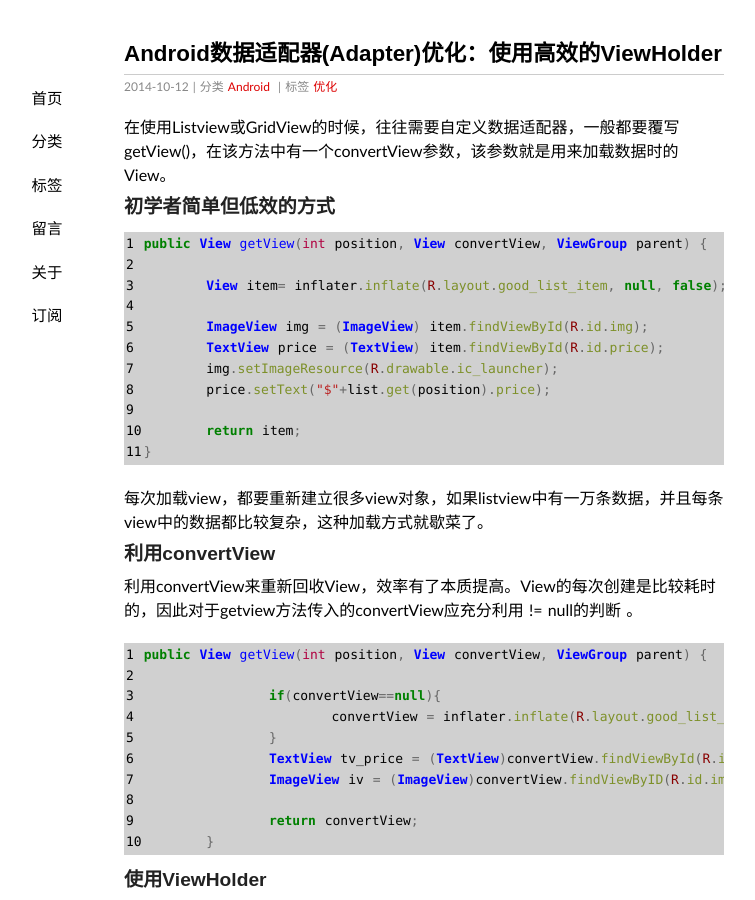
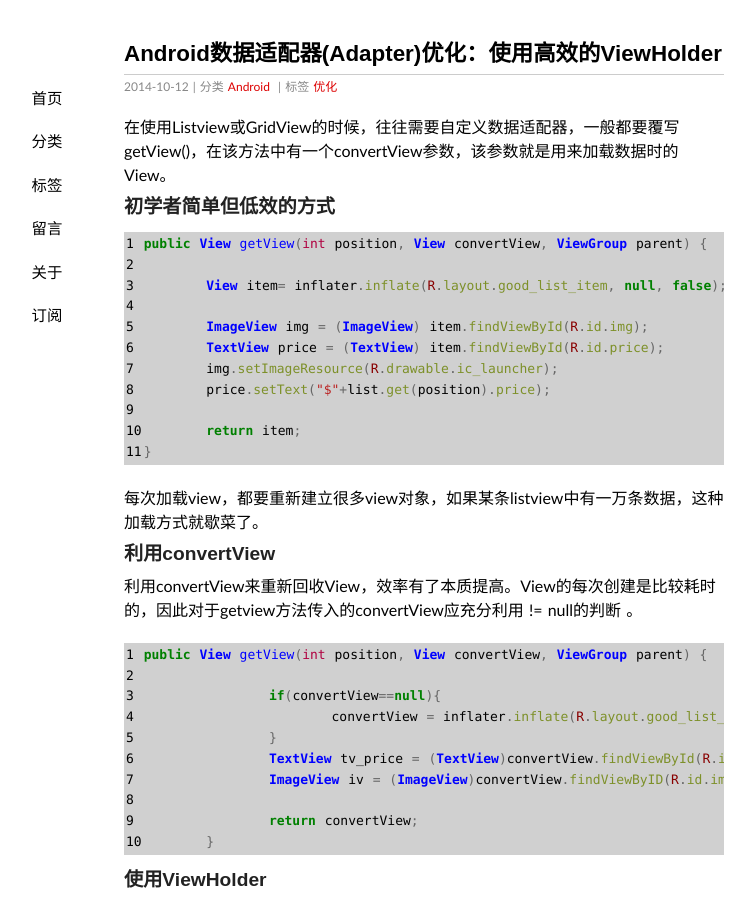
Before and after one commit to JefferyWong/stackvoid.github.io, a Jekyll site: the page built from _posts/2014-10-12-using-adapter-in-efficiency-way.md, in a window 1280 px wide and 900 px high. Shown: the whole window, without its empty margins (216-971 px from the left). Built offline with Jekyll 4.4.1, drawn with Linux system fonts in a browser that asks for light colours; some web fonts are replaced; Markdown is read by kramdown in place of the engine named in the settings; comment, search, counter and statistics services are not loaded.

Commit message:
Update 2014-10-12-using-adapter-in-efficiency-way.md

```diff
--- a/_posts/2014-10-12-using-adapter-in-efficiency-way.md
+++ b/_posts/2014-10-12-using-adapter-in-efficiency-way.md
@@ -23,7 +23,7 @@ public View getView(int position, View convertView, ViewGroup parent) {
 }
 {%endhighlight%}
 
-每次加载view，都要重新建立很多view对象，如果listview中有一万条数据，并且每条view中的数据都比较复杂，这种加载方式就歇菜了。
+每次加载view，都要重新建立很多view对象，如果某条listview中有一万条数据，这种加载方式就歇菜了。
 
 ###利用convertView
 
```
